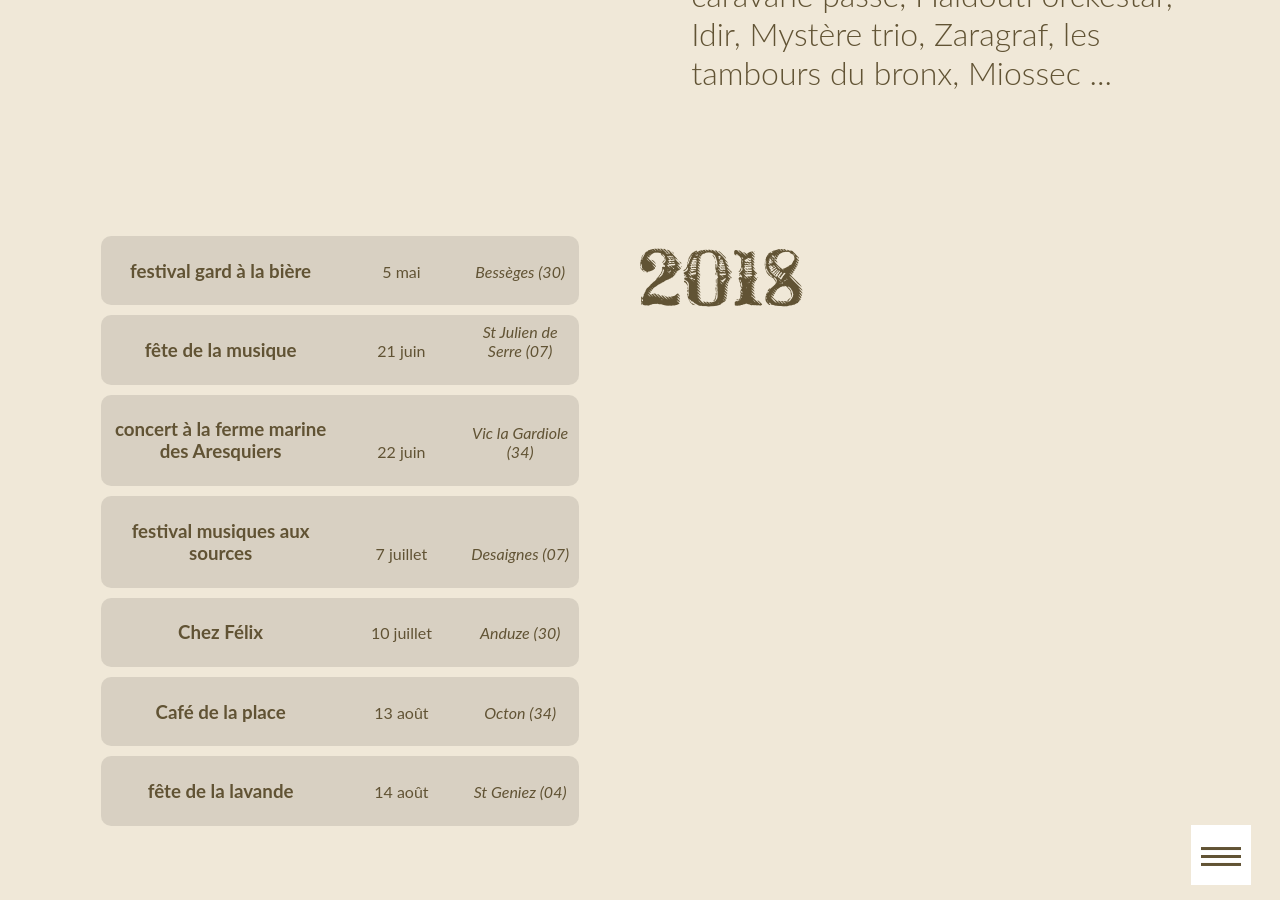
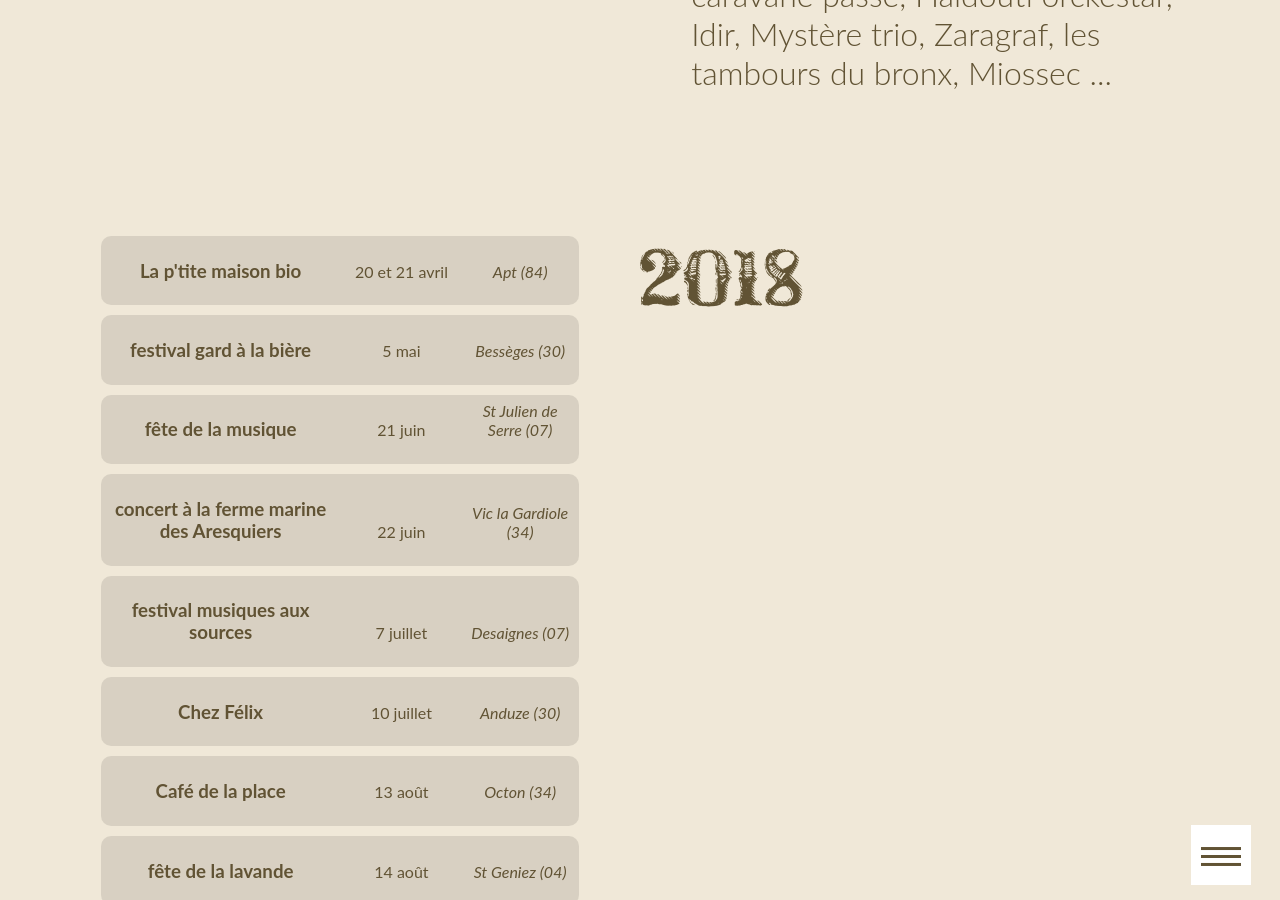
Before and after one commit to ftmftrs/ftmftrs.github.io, a Jekyll site: the page built from concert/index.html, in a window 1280 px wide and 900 px high, scrolled down 818 px. Built offline with Jekyll 4.4.1, drawn with Linux system fonts in a browser that asks for light colours; Markdown is read by kramdown in place of the engine named in the settings; comment, search, counter and statistics services are not loaded.

Commit message:
Update concerts.yml

```diff
--- a/_data/concerts.yml
+++ b/_data/concerts.yml
@@ -1,6 +1,10 @@
 ---
 - name: 2018
   dates:
+    - title: La p'tite maison bio
+      date: 20 et 21 avril
+      address: Apt (84)
+
     - title: festival gard à la bière
       date: 5 mai
       address: Bessèges (30)
```
